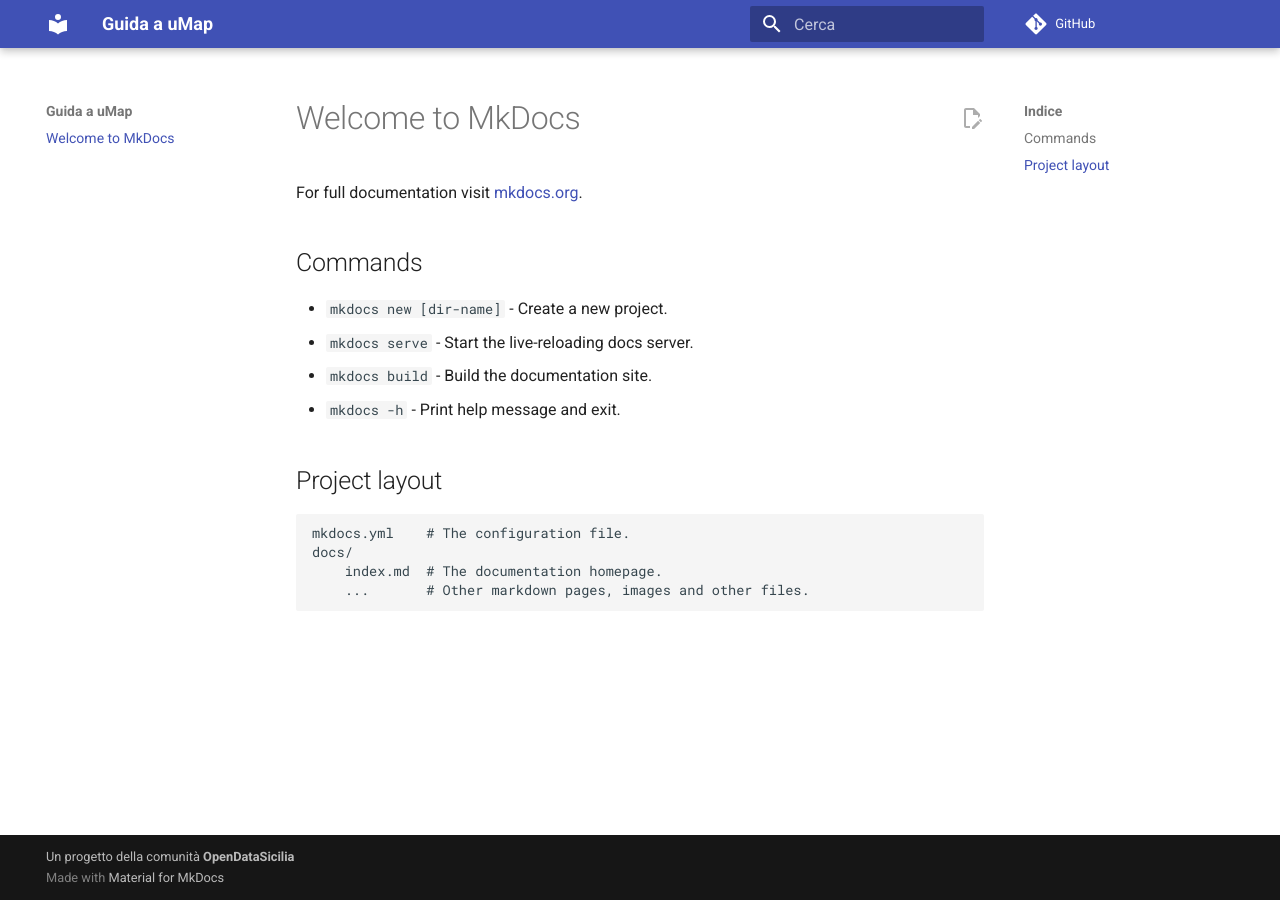
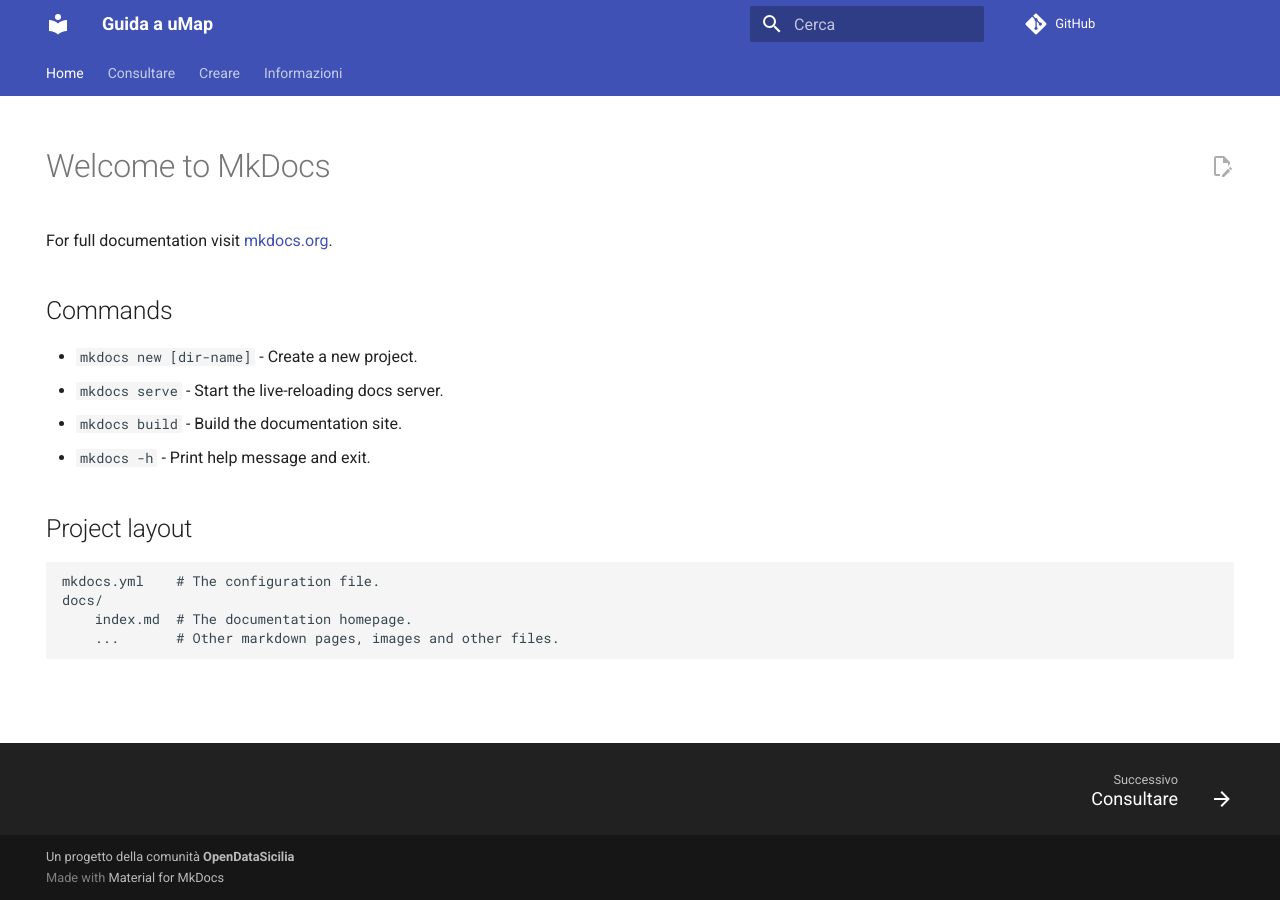
Before and after one commit to opendatasicilia/guida-umap, an MkDocs documentation site: the page built from docs/index.md, in a window 1280 px wide. Built offline with MkDocs 1.6.1 and Material for MkDocs 9.7.7, drawn with Linux system fonts in a browser that asks for light colours; comment, search, counter and statistics services are not loaded.

Commit message:
Prima strutturazione

```diff
--- a/mkdocs.yml
+++ b/mkdocs.yml
@@ -17,10 +17,19 @@
     - navigation.indexes
     - toc.follow
     - navigation.top
+    - navigation.sections
+    - navigation.tabs
 
 
 plugins:
   - search
+
+nav:
+  - Home: index.md
+  - Consultare: consultare/index.md
+  - Creare: creare/index.md
+  - Informazioni: informazioni/index.md
+
 
 
 markdown_extensions:
```
Also changed, not shown: docs/consultare/index.md (added, +3 -0 lines), docs/creare/index.md (added, +3 -0 lines), docs/index.md (+6 -0 lines), docs/informazioni/index.md (added, +3 -0 lines).
